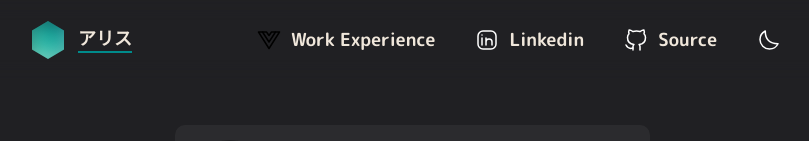
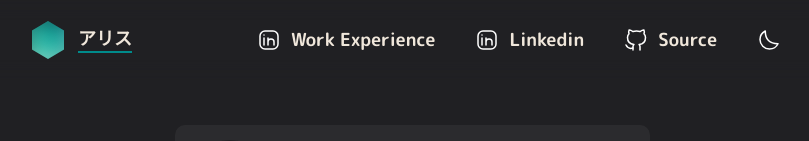
Before and after one commit to alicedev94/alice-2024, a Vue app: page / in a window 1280 px wide. Shown: the top 141 px of the page, without its empty margins (228-1037 px from the left). Built offline with nearby package versions, Linux system fonts and the light colour scheme.

Commit message:
this file is only testv2

```diff
--- a/src/components/HeaderCo.vue
+++ b/src/components/HeaderCo.vue
@@ -14,7 +14,7 @@ import linkeDarkTheme from '@/assets/icon/linkedin/linke-dark.svg'
 import sunLightTheme from '@/assets/icon/theme/sun-dark.svg'
 import menuLightTheme from '@/assets/icon/menu/menu-dark.svg'
 import gitHubLightTheme from '@/assets/icon/gitHub/github-light.svg'
-import vueLightTheme from '@/assets/icon/Work/vue-light.svg'
+// import vueLightTheme from '@/assets/icon/Work/vue-light.svg'
 
 // State
 const mode = useModeStore()
@@ -60,7 +60,7 @@ watch(documentWidth, (newValue, oldValue) => {
       <div class="eme-orizontal m-plus-rounded-1c-bold">
         <!-- Work Experience -->
         <div v-if="isDesktop" @click="$emit('showOptions')" class="eme-btn eme-orizontal header-element ">
-          <img :src="mode.isLightMode ? vueLightTheme : vueLightTheme" alt="menu.svg" />
+          <img :src="mode.isLightMode ? linkeDarkTheme : linkeDarkTheme" alt="menu.svg" />
           <p class="header-font underline-p">Work Experience</p>
         </div>
         <!--
```
